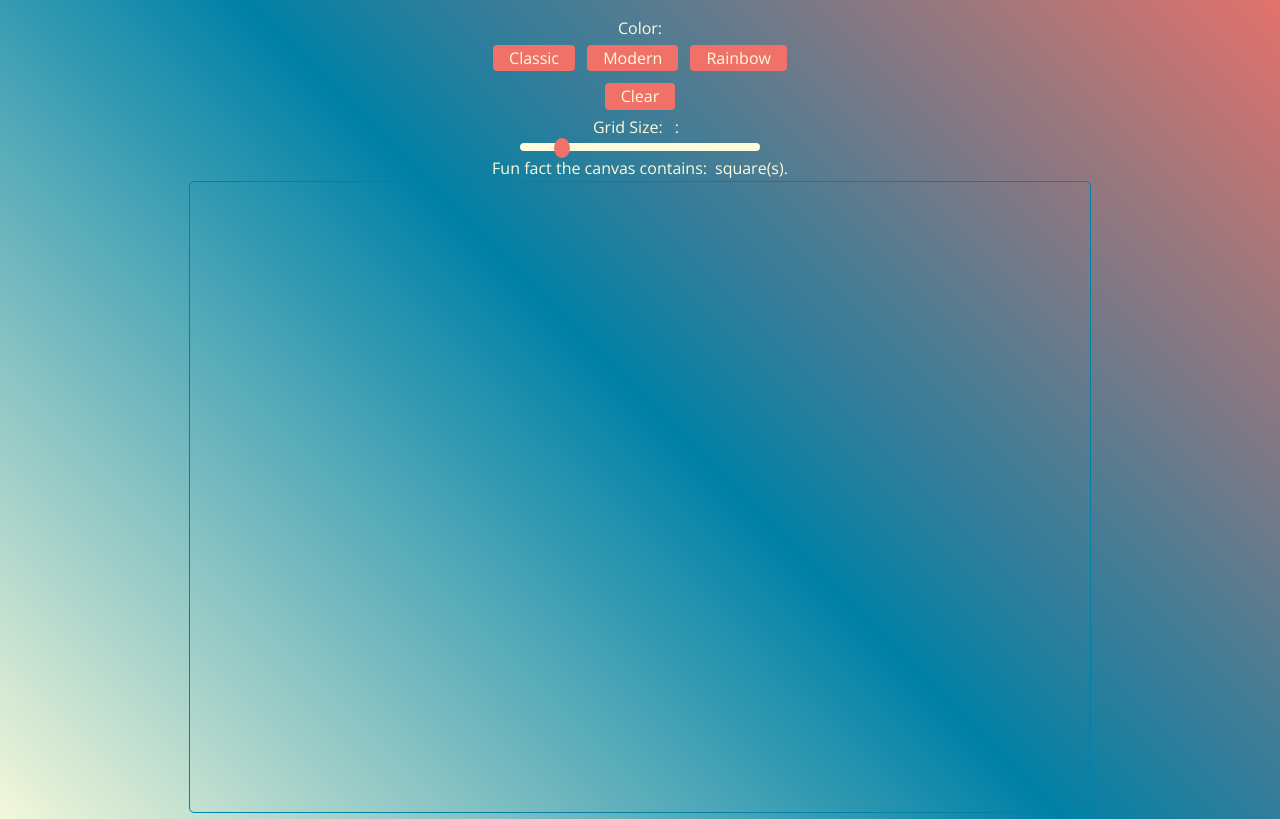
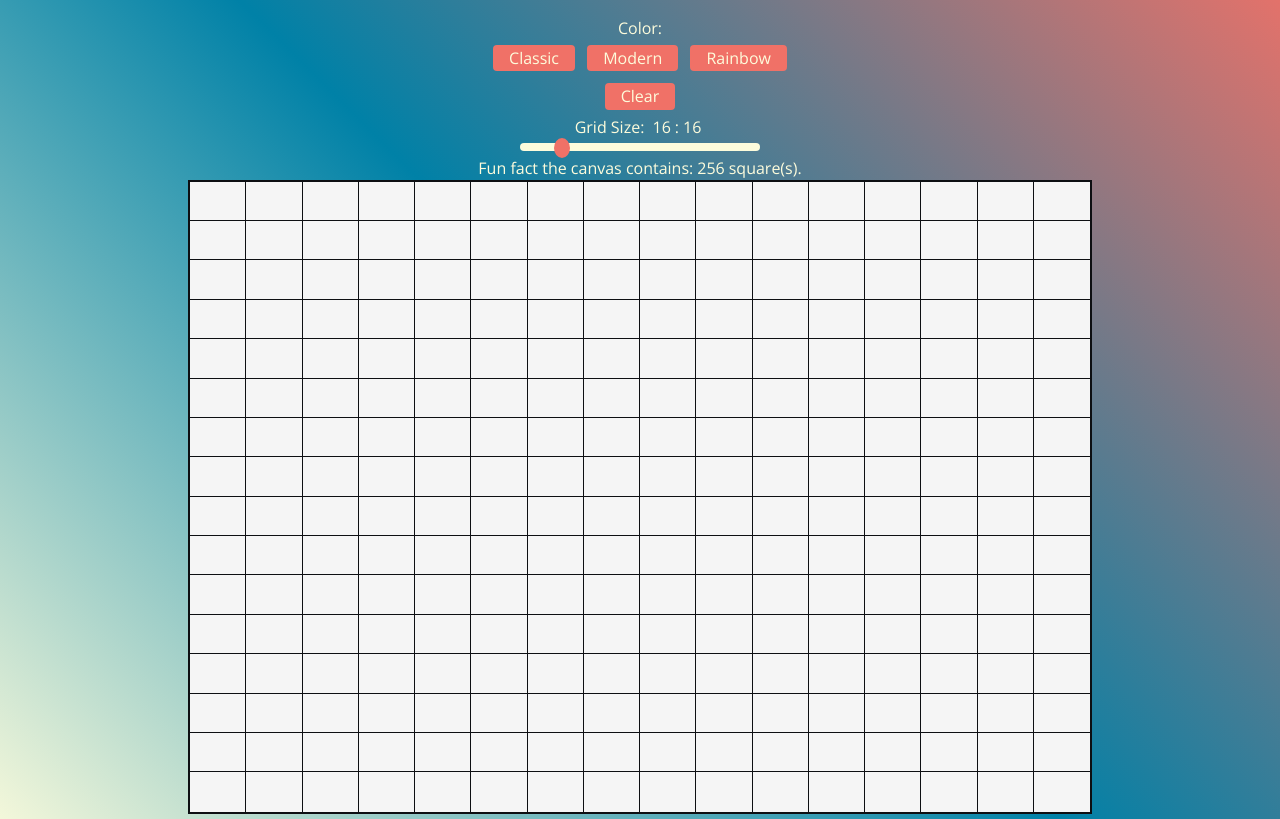
Before and after one commit to Cert-Ready/etch-a-sketch, a plain HTML site: page index.html in a window 1280 px wide. Shown: the part 61-880 px from the top of the page. Drawn offline with nearby package versions, Linux system fonts and the light colour scheme.

Commit message:
Create grid based on input value

```diff
--- a/app/app.js
+++ b/app/app.js
@@ -1 +1,36 @@
-console.log('Etch-A-Sketch');
+// DOM elements
+const canvasEl = document.querySelector('.canvas');
+const sliderEl = document.querySelector('#grid-slider');
+const gridSizeEl = document.querySelectorAll('.grid-size');
+const squareCount = document.querySelector('.square-count');
+
+// slider value
+const sliderElValue = sliderEl.value;
+const gridSize = sliderElValue * sliderElValue;
+
+// style canvas
+canvasEl.style.cssText = `
+    grid-template-columns: repeat(${sliderElValue}, 1fr);
+    grid-template-rows: repeat(${sliderElValue}, 1fr);
+`;
+
+// create grid
+for (let i = 0; i < gridSize; i++) {
+  let canvasSquare = document.createElement('div');
+  canvasSquare.style.cssText = `
+  background-color:  rgb(245,245,245);
+  outline: 1px solid var(--dark-0);
+  `;
+  canvasEl.appendChild(canvasSquare);
+}
+
+// QOL display grid size on DOM
+gridSizeEl.forEach((element) => {
+  element.textContent = sliderElValue;
+});
+
+squareCount.textContent = gridSize;
+
+console.log('slider value = ' + sliderElValue);
+console.log(typeof gridSize);
+console.log(gridSize);
--- a/css/style.css
+++ b/css/style.css
@@ -77,8 +77,7 @@ footer {
   width: 90%;
   aspect-ratio: 1 / 1;
   margin: auto;
-  outline: 1px solid var(--accent-0);
-  border-radius: var(--pri-brd-rad);
+  outline: 2px solid var(--dark-0);
 }
 
 /* style range input
@@ -178,7 +177,6 @@ footer {
   outline: var(--pri-outline-offset) solid var(--accent-0);
 }
 
-
 /* Utility class
    ========================================================================== */
 .flex-row {
@@ -199,6 +197,7 @@ footer {
   .controls * {
     margin: var(--size-1);
   }
+
   .canvas {
     aspect-ratio: 1 / 0.7;
   }
```
Also changed, not shown: index.html (+1 -1 lines).
